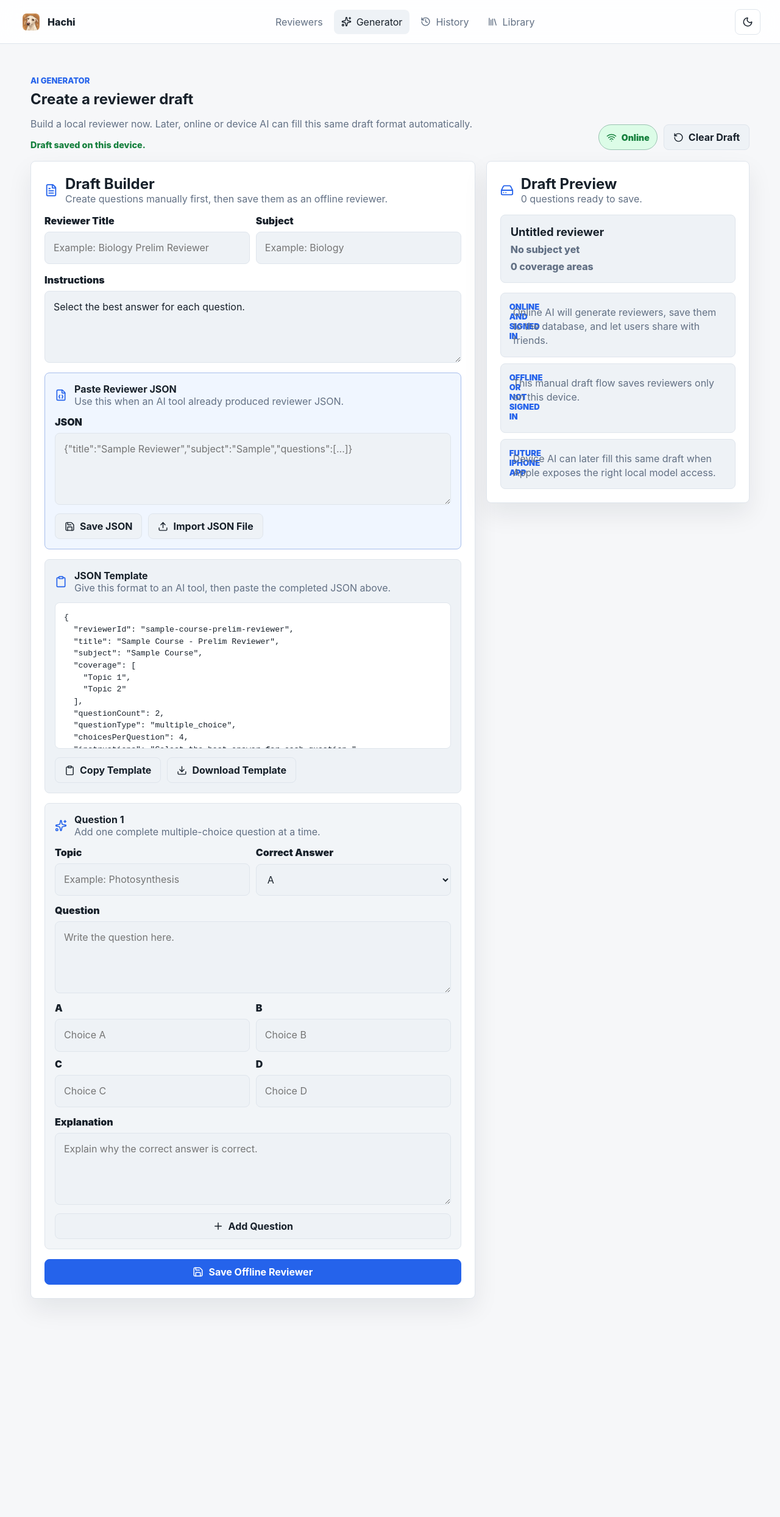
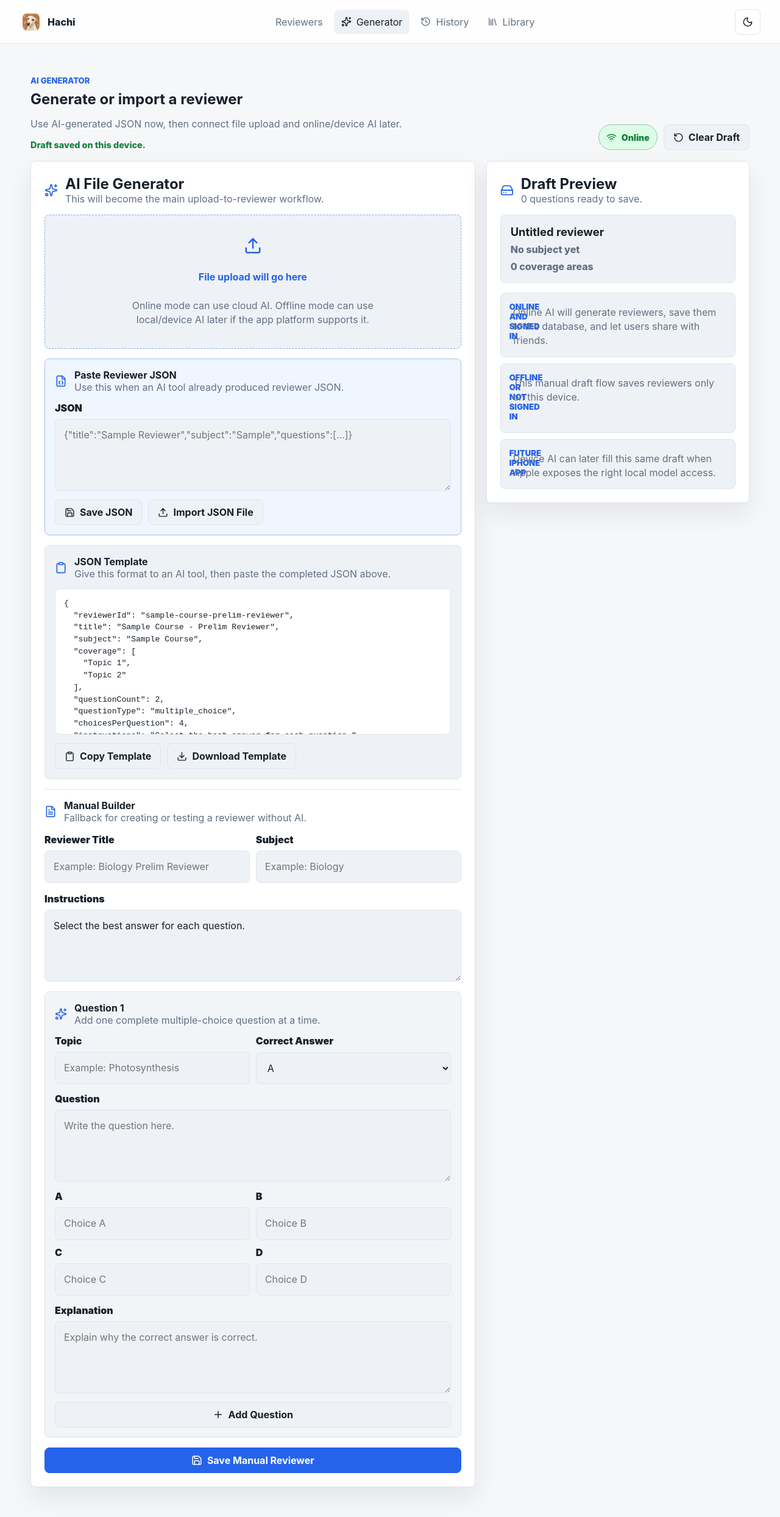
Before and after one commit to AlexPacaldo/ReviewHub, a React (Vite) app: page /generator in a window 1280 px wide. Shown: the top 2488 px of the page at 61% size. Before the commit the page ends 2194 px from the top, so only its background shows below. Built offline with nearby package versions, Linux system fonts and the light colour scheme.

Commit message:
Reorder generator workflow around AI import

```diff
--- a/src/pages/Generator.jsx
+++ b/src/pages/Generator.jsx
@@ -314,8 +314,8 @@ export default function Generator() {
       <section className="section-heading">
         <div>
           <p className="eyebrow">AI Generator</p>
-          <h1>Create a reviewer draft</h1>
-          <p className="muted">Build a local reviewer now. Later, online or device AI can fill this same draft format automatically.</p>
+          <h1>Generate or import a reviewer</h1>
+          <p className="muted">Use AI-generated JSON now, then connect file upload and online/device AI later.</p>
           {draftMessage ? <p className="draft-save-note">{draftMessage}</p> : null}
         </div>
         <div className="generator-heading-actions">
@@ -333,27 +333,18 @@ export default function Generator() {
       <section className="generator-layout">
         <div className="generator-panel">
           <div className="generator-panel-head">
-            <FileText size={22} aria-hidden="true" />
+            <Sparkles size={22} aria-hidden="true" />
             <div>
-              <h2>Draft Builder</h2>
-              <p className="muted">Create questions manually first, then save them as an offline reviewer.</p>
+              <h2>AI File Generator</h2>
+              <p className="muted">This will become the main upload-to-reviewer workflow.</p>
             </div>
           </div>
 
-          <div className="generator-form-grid">
-            <label>
-              <span>Reviewer Title</span>
-              <input value={details.title} onChange={(event) => updateDetails("title", event.target.value)} placeholder="Example: Biology Prelim Reviewer" />
-            </label>
-            <label>
-              <span>Subject</span>
-              <input value={details.subject} onChange={(event) => updateDetails("subject", event.target.value)} placeholder="Example: Biology" />
-            </label>
-          </div>
-
-          <label className="prompt-box">
-            <span>Instructions</span>
-            <textarea value={details.instructions} onChange={(event) => updateDetails("instructions", event.target.value)} />
+          <label className="upload-zone ai-upload-zone">
+            <input type="file" disabled aria-label="Upload study file for AI generation" />
+            <Upload size={30} aria-hidden="true" />
+            <strong>File upload will go here</strong>
+            <span>Online mode can use cloud AI. Offline mode can use local/device AI later if the app platform supports it.</span>
           </label>
 
           <div className="json-import-panel">
@@ -381,6 +372,14 @@ export default function Generator() {
             </div>
           </div>
 
+          {errors.length ? (
+            <div className="generator-errors" role="alert">
+              {errors.map((error) => (
+                <p key={error}>{error}</p>
+              ))}
+            </div>
+          ) : null}
+
           <div className="template-panel">
             <div className="generator-panel-head compact">
               <Clipboard size={20} aria-hidden="true" />
@@ -402,6 +401,31 @@ export default function Generator() {
               {templateMessage ? <span className="template-message">{templateMessage}</span> : null}
             </div>
           </div>
+
+          <div className="manual-builder-panel">
+            <div className="generator-panel-head compact">
+              <FileText size={20} aria-hidden="true" />
+              <div>
+                <h2>Manual Builder</h2>
+                <p className="muted">Fallback for creating or testing a reviewer without AI.</p>
+              </div>
+            </div>
+
+            <div className="generator-form-grid">
+              <label>
+                <span>Reviewer Title</span>
+                <input value={details.title} onChange={(event) => updateDetails("title", event.target.value)} placeholder="Example: Biology Prelim Reviewer" />
+              </label>
+              <label>
+                <span>Subject</span>
+                <input value={details.subject} onChange={(event) => updateDetails("subject", event.target.value)} placeholder="Example: Biology" />
+              </label>
+            </div>
+
+            <label className="prompt-box">
+              <span>Instructions</span>
+              <textarea value={details.instructions} onChange={(event) => updateDetails("instructions", event.target.value)} />
+            </label>
 
             <div className="question-builder">
               <div className="generator-panel-head compact">
@@ -453,18 +477,11 @@ export default function Generator() {
               </button>
             </div>
 
-          {errors.length ? (
-            <div className="generator-errors" role="alert">
-              {errors.map((error) => (
-                <p key={error}>{error}</p>
-              ))}
-            </div>
-          ) : null}
-
             <button className="button primary large" type="button" onClick={saveDraftReviewer}>
               <Save size={18} aria-hidden="true" />
-            Save Offline Reviewer
+              Save Manual Reviewer
             </button>
+          </div>
         </div>
 
         <aside className="generator-panel">
--- a/src/styles.css
+++ b/src/styles.css
@@ -801,6 +801,13 @@ legend {
   border-radius: 8px;
 }
 
+.manual-builder-panel {
+  display: grid;
+  gap: 16px;
+  padding-top: 16px;
+  border-top: 1px solid var(--border);
+}
+
 .json-import-panel {
   display: grid;
   gap: 14px;
```
Lines whose indentation alone changed are shown as unchanged.
